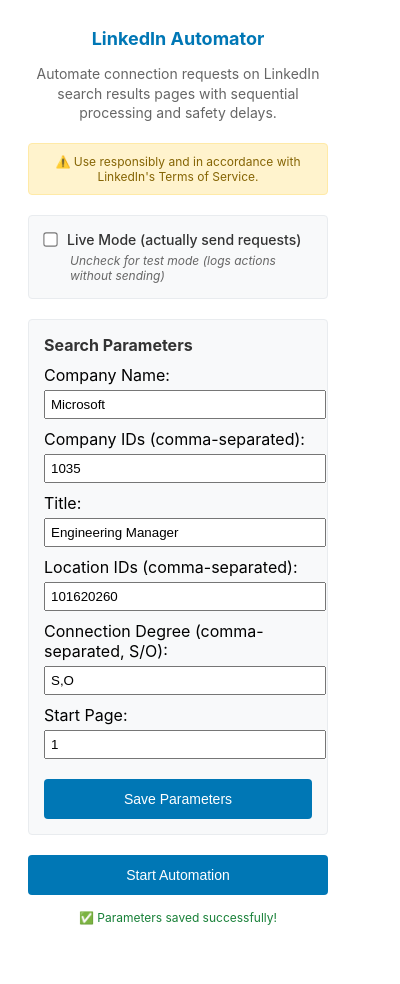
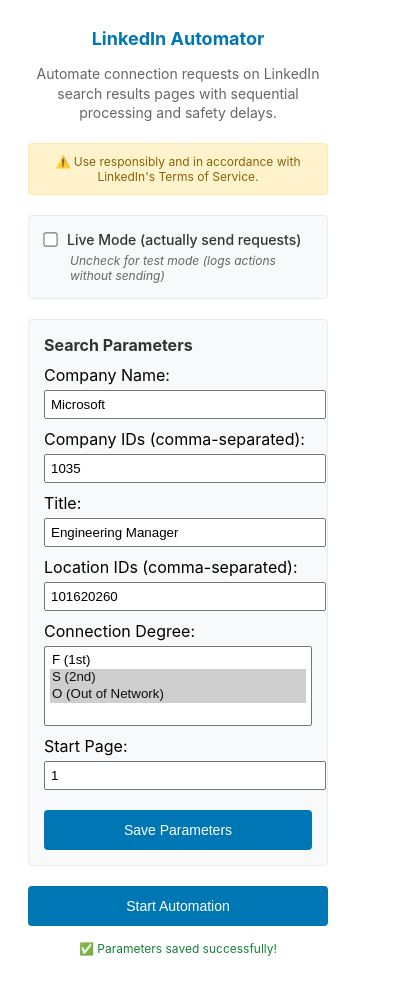
Before and after one commit to j2kenton/linkedin-linker, a browser extension: page popup.html in a window 400 px wide. Both pictures are taken after a click on the button "Save Parameters". Before the commit the page ends 953 px from the top, so only its background shows below. Drawn offline with Linux system fonts and the light colour scheme; no server answers.

Commit message:
Update connection degree field to multi-select dropdown with F as first option, defaulting to S and O

```diff
--- a/popup.html
+++ b/popup.html
@@ -129,8 +129,12 @@
         <input type="text" id="locationIds" placeholder="e.g. 101620260" style="width: 100%; padding: 5px; margin-top: 5px;">
       </div>
       <div style="margin-bottom: 10px;">
-        <label for="connectionDegree">Connection Degree (comma-separated, S/O):</label>
-        <input type="text" id="connectionDegree" placeholder="e.g. S,O" style="width: 100%; padding: 5px; margin-top: 5px;">
+        <label for="connectionDegree">Connection Degree:</label>
+        <select id="connectionDegree" multiple style="width: 100%; padding: 5px; margin-top: 5px; height: 80px;">
+          <option value="F">F (1st)</option>
+          <option value="S">S (2nd)</option>
+          <option value="O">O (Out of Network)</option>
+        </select>
       </div>
       <div style="margin-bottom: 10px;">
         <label for="startPage">Start Page:</label>
--- a/popup.js
+++ b/popup.js
@@ -27,7 +27,13 @@ document.addEventListener('DOMContentLoaded', function() {
     companiesIdsInput.value = result.companiesIds || '1035';
     titleOfProspectInput.value = result.titleOfProspect || 'Engineering Manager';
     locationIdsInput.value = result.locationIds || '101620260';
-    connectionDegreeInput.value = result.connectionDegree || 'S,O';
+
+    // Handle connection degree multi-select
+    const savedDegrees = (result.connectionDegree || 'S,O').split(',').map(d => d.trim());
+    Array.from(connectionDegreeInput.options).forEach(option => {
+      option.selected = savedDegrees.includes(option.value);
+    });
+
     startPageInput.value = result.startPage || 1;
   });
 
@@ -53,12 +59,13 @@ document.addEventListener('DOMContentLoaded', function() {
 
   // Handle save parameters button
   saveParamsButton.addEventListener('click', () => {
+    const selectedDegrees = Array.from(connectionDegreeInput.selectedOptions).map(option => option.value).join(',');
     const params = {
       companyName: companyNameInput.value,
       companiesIds: companiesIdsInput.value,
       titleOfProspect: titleOfProspectInput.value,
       locationIds: locationIdsInput.value,
-      connectionDegree: connectionDegreeInput.value,
+      connectionDegree: selectedDegrees,
       startPage: parseInt(startPageInput.value) || 1
     };
 
@@ -87,7 +94,7 @@ document.addEventListener('DOMContentLoaded', function() {
     const locationIdsString = JSON.stringify(locationIds);
     const urlEncodedLocationIds = encodeURIComponent(locationIdsString);
 
-    const connectionDegree = connectionDegreeInput.value.split(',').map(deg => deg.trim());
+    const connectionDegree = Array.from(connectionDegreeInput.selectedOptions).map(option => option.value);
     const connectionDegreeString = JSON.stringify(connectionDegree);
     const urlEncodedConnectionDegree = encodeURIComponent(connectionDegreeString);
 
```
